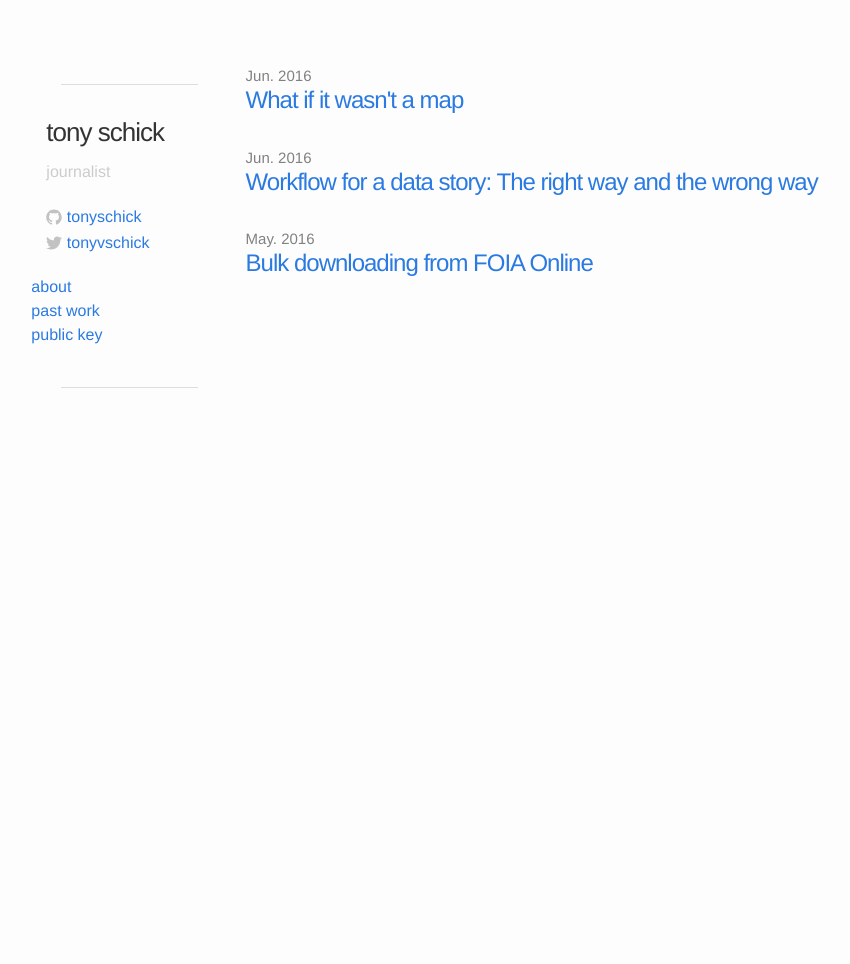
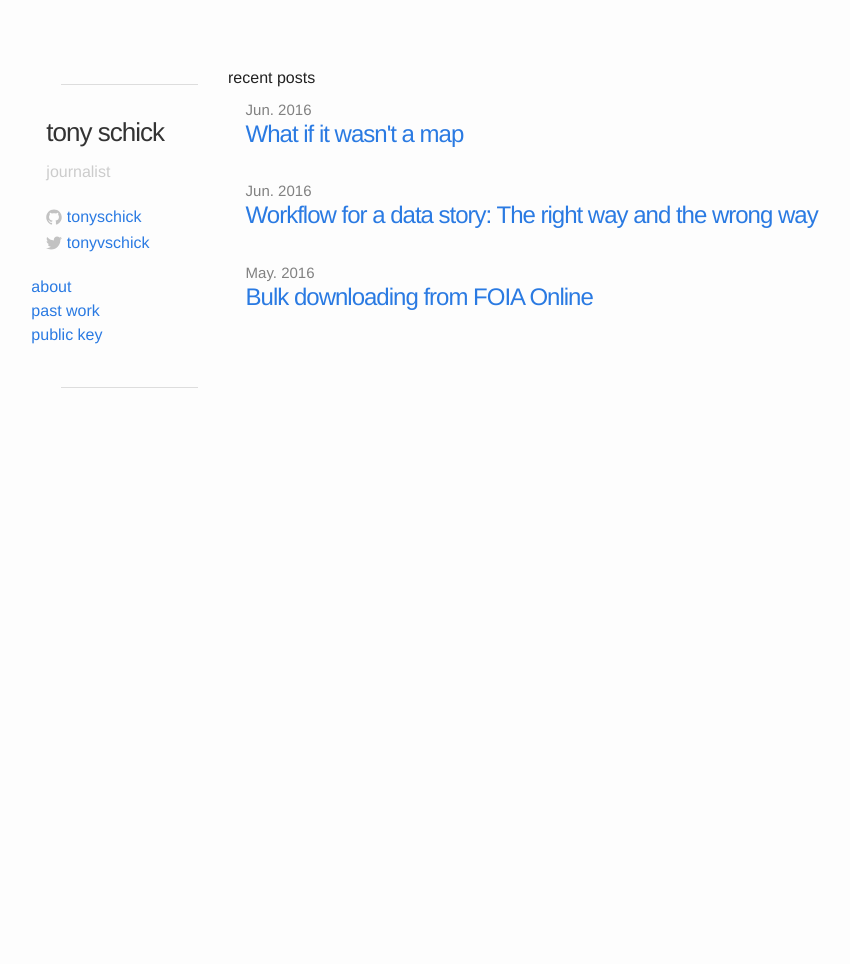
Before and after one commit to tonyschick/tonyschick.github.io, a Jekyll site: the page built from index.html, in a window 1280 px wide. Shown: the whole page, without its empty margins (177-1027 px from the left). Built offline with Jekyll 4.4.1, drawn with Linux system fonts in a browser that asks for light colours.

Commit message:
index changes

```diff
--- a/index.html
+++ b/index.html
@@ -2,6 +2,7 @@
 layout: default
 ---
 
+  <h1>recent posts</h1>
   <ul class="posts">
     {% for post in site.posts %}
       <li>
```
